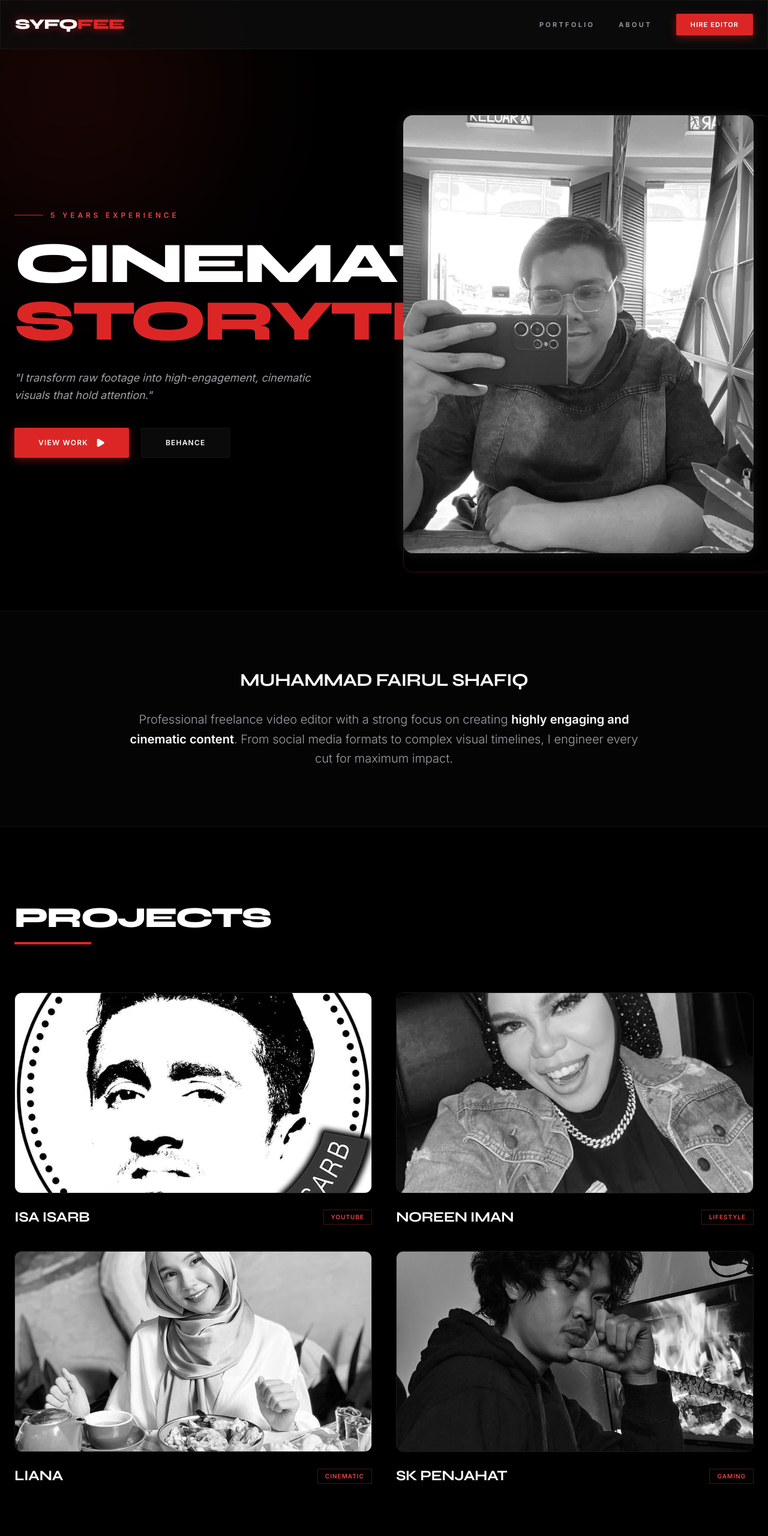
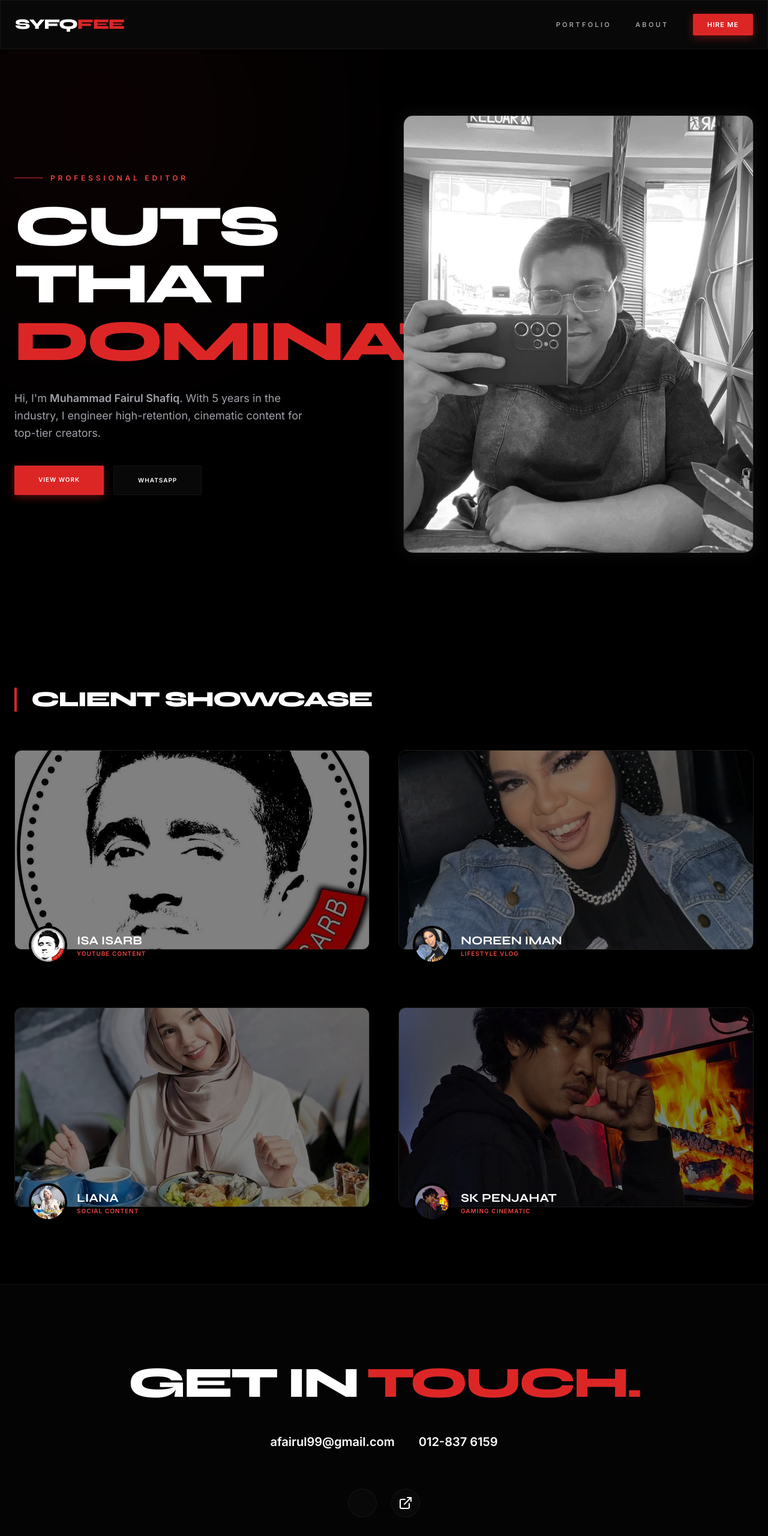
Before and after one commit to missieheart/fairul_portfolio, a plain HTML site: page index.html in a window 1280 px wide. Shown: the top 2560 px of the page at 60% size. Drawn offline with nearby package versions, Linux system fonts and the light colour scheme.

Commit message:
Refactor index.html for layout and content updates
Updated styles and structure for better layout and responsiveness. Changed text content and improved accessibility features.

```diff
--- a/index.html
+++ b/index.html
@@ -5,172 +5,150 @@
     <meta name="viewport" content="width=device-width, initial-scale=1.0">
     <title>SYFQFEE — Cinematic Video Editor</title>
 
-    <!-- Scripts -->
     <script src="https://cdn.tailwindcss.com"></script>
     <script defer src="https://unpkg.com/alpinejs@3.x.x/dist/cdn.min.js"></script>
     <script src="https://unpkg.com/lucide@latest"></script>
 
-    <!-- Professional Fonts -->
     <link href="https://fonts.googleapis.com/css2?family=Syne:wght@700;800&family=Inter:wght@300;400;600&display=swap" rel="stylesheet">
 
     <style>
-        body { font-family: 'Inter', sans-serif; background-color: #000000; color: #ffffff; }
+        body { font-family: 'Inter', sans-serif; background-color: #000; color: #fff; }
         .font-heading { font-family: 'Syne', sans-serif; }
-
-        .red-glow { box-shadow: 0 0 20px rgba(220, 38, 38, 0.3); }
-        .red-text-glow { text-shadow: 0 0 15px rgba(220, 38, 38, 0.5); }
-
-        .glass { background: rgba(15, 15, 15, 0.7); backdrop-filter: blur(10px); border: 1px solid rgba(255, 255, 255, 0.05); }
+        .red-glow { box-shadow: 0 0 30px rgba(220, 38, 38, 0.2); }
+        .glass { background: rgba(10, 10, 10, 0.8); backdrop-filter: blur(12px); border: 1px solid rgba(255, 255, 255, 0.05); }
 
         .btn-red {
             background: #dc2626;
             transition: all 0.3s ease;
             box-shadow: 0 4px 15px rgba(220, 38, 38, 0.4);
         }
-        .btn-red:hover { background: #ef4444; transform: translateY(-2px); box-shadow: 0 6px 20px rgba(220, 38, 38, 0.6); }
-
+        .btn-red:hover { background: #ef4444; transform: translateY(-2px); }
         [x-cloak] { display: none !important; }
     </style>
 </head>
-<body x-data="{ modalOpen: false, activeVideo: '' }">
+<body x-data="{ modalOpen: false, activeVideo: '', activeTitle: '' }">
 
     <!-- NAVIGATION -->
     <nav class="fixed w-full z-50 glass border-b border-white/5">
         <div class="max-w-7xl mx-auto px-6 h-20 flex items-center justify-between">
-            <div class="font-heading text-2xl font-extrabold tracking-tighter red-text-glow">
+            <div class="font-heading text-2xl font-extrabold tracking-tighter">
                 SYFQ<span class="text-red-600">FEE</span>
             </div>
-
             <div class="hidden md:flex items-center gap-10 text-[11px] font-bold uppercase tracking-[0.3em] text-zinc-400">
                 <a href="#work" class="hover:text-red-500 transition">Portfolio</a>
                 <a href="#about" class="hover:text-red-500 transition">About</a>
-                <a href="https://wa.me/60128376159" class="btn-red text-white px-6 py-2.5 rounded-sm tracking-widest">Hire Editor</a>
+                <a href="https://wa.me/60128376159" class="btn-red text-white px-6 py-2.5 rounded-sm tracking-widest">Hire Me</a>
             </div>
         </div>
     </nav>
 
     <!-- HERO SECTION -->
     <header class="relative pt-48 pb-24 overflow-hidden">
-        <!-- Background Red Ambient Glow -->
-        <div class="absolute top-[-10%] left-[-10%] w-[500px] h-[500px] bg-red-900/20 blur-[120px] rounded-full -z-10"></div>
+        <div class="absolute top-[-10%] left-[-10%] w-[600px] h-[600px] bg-red-900/10 blur-[150px] rounded-full -z-10"></div>
 
         <div class="max-w-7xl mx-auto px-6 grid lg:grid-cols-2 gap-16 items-center">
             <div>
                 <div class="flex items-center gap-3 mb-6">
                     <span class="h-[1px] w-12 bg-red-600"></span>
-                    <span class="text-red-500 font-bold text-xs uppercase tracking-[0.4em]">5 Years Experience</span>
+                    <span class="text-red-500 font-bold text-xs uppercase tracking-[0.4em]">Professional Editor</span>
                 </div>
-
-                <h1 class="font-heading text-6xl md:text-8xl font-extrabold leading-[0.9] mb-8 tracking-tighter">
-                    CINEMATIC <br> <span class="text-red-600">STORYTELLING.</span>
+                <h1 class="font-heading text-6xl md:text-8xl font-extrabold leading-[0.9] mb-8 tracking-tighter uppercase">
+                    Cuts that <br> <span class="text-red-600">Dominate.</span>
                 </h1>
-
-                <p class="text-zinc-400 text-lg mb-10 max-w-lg leading-relaxed italic">
-                    "I transform raw footage into high-engagement, cinematic visuals that hold attention."
+                <p class="text-zinc-400 text-lg mb-10 max-w-lg leading-relaxed">
+                    Hi, I'm <b>Muhammad Fairul Shafiq</b>. With 5 years in the industry, I engineer high-retention, cinematic content for top-tier creators.
                 </p>
-
-                <div class="flex flex-wrap gap-5">
-                    <a href="#work" class="btn-red px-10 py-4 rounded-sm font-bold uppercase text-xs tracking-widest flex items-center gap-3">
-                        View Work <i data-lucide="play" class="w-4 h-4 fill-current"></i>
-                    </a>
-                    <a href="https://www.behance.net/gallery/206585543/Activity-Timeline-Editting" target="_blank" class="glass px-10 py-4 rounded-sm font-bold uppercase text-xs tracking-widest hover:bg-white/5 transition">
-                        Behance
-                    </a>
+                <div class="flex gap-4">
+                    <a href="#work" class="btn-red px-10 py-4 rounded-sm font-bold uppercase text-[10px] tracking-widest">View Work</a>
+                    <a href="https://wa.me/60128376159" class="glass px-10 py-4 rounded-sm font-bold uppercase text-[10px] tracking-widest">WhatsApp</a>
                 </div>
             </div>
-
-            <!-- Profile Photo: fairul.jpeg -->
             <div class="relative">
-                <div class="absolute -inset-4 border border-red-600/30 rounded-2xl -z-10 translate-x-4 translate-y-4"></div>
-                <img src="fairul.jpeg" alt="Fairul Shafiq" class="rounded-2xl w-full aspect-[4/5] object-cover red-glow grayscale hover:grayscale-0 transition duration-700">
+                <img src="fairul.jpeg" class="rounded-2xl w-full aspect-[4/5] object-cover red-glow border border-white/10 grayscale hover:grayscale-0 transition duration-700">
             </div>
         </div>
     </header>
 
-    <!-- ABOUT SECTION -->
-    <section id="about" class="py-24 border-y border-white/5 bg-zinc-950/50">
-        <div class="max-w-4xl mx-auto px-6 text-center">
-            <h2 class="font-heading text-3xl mb-8 tracking-tight">MUHAMMAD FAIRUL SHAFIQ</h2>
-            <p class="text-zinc-400 text-xl leading-relaxed font-light">
-                Professional freelance video editor with a strong focus on creating
-                <span class="text-white font-semibold">highly engaging and cinematic content</span>.
-                From social media formats to complex visual timelines, I engineer every cut for maximum impact.
-            </p>
-        </div>
-    </section>
+    <!-- PROJECTS SECTION -->
+    <section id="work" class="py-32 max-w-7xl mx-auto px-6">
+        <h2 class="font-heading text-4xl font-extrabold mb-16 tracking-tighter uppercase border-l-4 border-red-600 pl-6">Client Showcase</h2>
 
-    <!-- PORTFOLIO GRID -->
-    <section id="work" class="py-32 max-w-7xl mx-auto px-6">
-        <div class="flex items-end justify-between mb-20">
-            <div>
-                <h2 class="font-heading text-5xl font-extrabold tracking-tighter mb-4 uppercase">Projects</h2>
-                <div class="w-32 h-1 bg-red-600"></div>
-            </div>
-        </div>
-
-        <div class="grid grid-cols-1 md:grid-cols-2 gap-10">
+        <div class="grid grid-cols-1 md:grid-cols-2 gap-12">
 
             <!-- ISA ISARB -->
-            <div class="group cursor-pointer" @click="modalOpen = true; activeVideo = 'https://www.youtube.com/embed/5HlR9A_N7Z8'">
-                <div class="relative overflow-hidden rounded-xl aspect-video mb-6 border border-white/10">
-                    <img src="isa.jpeg" class="w-full h-full object-cover group-hover:scale-110 transition duration-1000 grayscale group-hover:grayscale-0">
-                    <div class="absolute inset-0 bg-black/60 opacity-0 group-hover:opacity-100 transition-opacity flex items-center justify-center">
-                        <div class="w-20 h-20 bg-red-600 rounded-full flex items-center justify-center shadow-2xl">
-                            <i data-lucide="play" class="w-8 h-8 fill-white text-white"></i>
+            <div class="group relative" @click="modalOpen = true; activeVideo = 'https://www.youtube.com/embed/5HlR9A_N7Z8'; activeTitle = 'Isa Isarb'">
+                <div class="relative overflow-hidden rounded-xl aspect-video border border-white/10 cursor-pointer">
+                    <img src="isa.jpeg" class="w-full h-full object-cover group-hover:scale-110 transition duration-700 brightness-50 group-hover:brightness-75">
+                    <div class="absolute inset-0 flex items-center justify-center">
+                        <div class="w-16 h-16 bg-red-600 rounded-full flex items-center justify-center opacity-0 group-hover:opacity-100 transition duration-300 transform scale-75 group-hover:scale-100">
+                            <i data-lucide="play" class="fill-white text-white"></i>
                         </div>
                     </div>
                 </div>
-                <div class="flex justify-between items-center">
-                    <h3 class="font-heading text-2xl font-bold uppercase tracking-tight">Isa Isarb</h3>
-                    <span class="text-red-500 text-[10px] font-bold uppercase tracking-widest border border-red-500/30 px-3 py-1">YouTube</span>
+                <!-- Profile Pic overlay -->
+                <div class="absolute -bottom-6 left-6 flex items-center gap-4">
+                    <img src="isa.jpeg" class="w-16 h-16 rounded-full border-4 border-black object-cover shadow-xl">
+                    <div>
+                        <h3 class="font-heading text-xl font-bold uppercase">Isa Isarb</h3>
+                        <p class="text-red-500 text-[10px] font-bold tracking-widest uppercase">YouTube Content</p>
+                    </div>
                 </div>
             </div>
 
             <!-- NOREEN IMAN -->
-            <div class="group cursor-pointer" @click="modalOpen = true; activeVideo = 'https://www.youtube.com/embed/D_v-Mv-N2X0'">
-                <div class="relative overflow-hidden rounded-xl aspect-video mb-6 border border-white/10">
-                    <img src="noreen.png" class="w-full h-full object-cover group-hover:scale-110 transition duration-1000 grayscale group-hover:grayscale-0">
-                    <div class="absolute inset-0 bg-black/60 opacity-0 group-hover:opacity-100 transition-opacity flex items-center justify-center">
-                        <div class="w-20 h-20 bg-red-600 rounded-full flex items-center justify-center shadow-2xl">
-                            <i data-lucide="play" class="w-8 h-8 fill-white text-white"></i>
+            <div class="group relative" @click="modalOpen = true; activeVideo = 'https://www.youtube.com/embed/D_v-Mv-N2X0'; activeTitle = 'Noreen Iman'">
+                <div class="relative overflow-hidden rounded-xl aspect-video border border-white/10 cursor-pointer">
+                    <img src="noreen.png" class="w-full h-full object-cover group-hover:scale-110 transition duration-700 brightness-50 group-hover:brightness-75">
+                    <div class="absolute inset-0 flex items-center justify-center">
+                        <div class="w-16 h-16 bg-red-600 rounded-full flex items-center justify-center opacity-0 group-hover:opacity-100 transition duration-300 transform scale-75 group-hover:scale-100">
+                            <i data-lucide="play" class="fill-white text-white"></i>
                         </div>
                     </div>
                 </div>
-                <div class="flex justify-between items-center">
-                    <h3 class="font-heading text-2xl font-bold uppercase tracking-tight">Noreen Iman</h3>
-                    <span class="text-red-500 text-[10px] font-bold uppercase tracking-widest border border-red-500/30 px-3 py-1">Lifestyle</span>
+                <div class="absolute -bottom-6 left-6 flex items-center gap-4">
+                    <img src="noreen.png" class="w-16 h-16 rounded-full border-4 border-black object-cover shadow-xl">
+                    <div>
+                        <h3 class="font-heading text-xl font-bold uppercase">Noreen Iman</h3>
+                        <p class="text-red-500 text-[10px] font-bold tracking-widest uppercase">Lifestyle Vlog</p>
+                    </div>
                 </div>
             </div>
 
-            <!-- LIANA -->
-            <div class="group cursor-pointer" @click="modalOpen = true; activeVideo = 'https://www.youtube.com/embed/xS5E-xR7M4M'">
-                <div class="relative overflow-hidden rounded-xl aspect-video mb-6 border border-white/10">
-                    <img src="liana.jpeg" class="w-full h-full object-cover group-hover:scale-110 transition duration-1000 grayscale group-hover:grayscale-0">
-                    <div class="absolute inset-0 bg-black/60 opacity-0 group-hover:opacity-100 transition-opacity flex items-center justify-center">
-                        <div class="w-20 h-20 bg-red-600 rounded-full flex items-center justify-center shadow-2xl">
-                            <i data-lucide="play" class="w-8 h-8 fill-white text-white"></i>
+            <!-- LIANA (Added Padding for spacing) -->
+            <div class="group relative mt-12" @click="modalOpen = true; activeVideo = 'https://www.youtube.com/embed/xS5E-xR7M4M'; activeTitle = 'Liana'">
+                <div class="relative overflow-hidden rounded-xl aspect-video border border-white/10 cursor-pointer">
+                    <img src="liana.jpeg" class="w-full h-full object-cover group-hover:scale-110 transition duration-700 brightness-50 group-hover:brightness-75">
+                    <div class="absolute inset-0 flex items-center justify-center">
+                        <div class="w-16 h-16 bg-red-600 rounded-full flex items-center justify-center opacity-0 group-hover:opacity-100 transition duration-300 transform scale-75 group-hover:scale-100">
+                            <i data-lucide="play" class="fill-white text-white"></i>
                         </div>
                     </div>
                 </div>
-                <div class="flex justify-between items-center">
-                    <h3 class="font-heading text-2xl font-bold uppercase tracking-tight">Liana</h3>
-                    <span class="text-red-500 text-[10px] font-bold uppercase tracking-widest border border-red-500/30 px-3 py-1">Cinematic</span>
+                <div class="absolute -bottom-6 left-6 flex items-center gap-4">
+                    <img src="liana.jpeg" class="w-16 h-16 rounded-full border-4 border-black object-cover shadow-xl">
+                    <div>
+                        <h3 class="font-heading text-xl font-bold uppercase">Liana</h3>
+                        <p class="text-red-500 text-[10px] font-bold tracking-widest uppercase">Social Content</p>
+                    </div>
                 </div>
             </div>
 
             <!-- SK PENJAHAT -->
-            <div class="group cursor-pointer" @click="modalOpen = true; activeVideo = 'https://www.youtube.com/embed/R9E-W7vD8hM'">
-                <div class="relative overflow-hidden rounded-xl aspect-video mb-6 border border-white/10">
-                    <img src="sk_penjahat.jpeg" class="w-full h-full object-cover group-hover:scale-110 transition duration-1000 grayscale group-hover:grayscale-0">
-                    <div class="absolute inset-0 bg-black/60 opacity-0 group-hover:opacity-100 transition-opacity flex items-center justify-center">
-                        <div class="w-20 h-20 bg-red-600 rounded-full flex items-center justify-center shadow-2xl">
-                            <i data-lucide="play" class="w-8 h-8 fill-white text-white"></i>
+            <div class="group relative mt-12" @click="modalOpen = true; activeVideo = 'https://www.youtube.com/embed/R9E-W7vD8hM'; activeTitle = 'SK Penjahat'">
+                <div class="relative overflow-hidden rounded-xl aspect-video border border-white/10 cursor-pointer">
+                    <img src="sk_penjahat.jpeg" class="w-full h-full object-cover group-hover:scale-110 transition duration-700 brightness-50 group-hover:brightness-75">
+                    <div class="absolute inset-0 flex items-center justify-center">
+                        <div class="w-16 h-16 bg-red-600 rounded-full flex items-center justify-center opacity-0 group-hover:opacity-100 transition duration-300 transform scale-75 group-hover:scale-100">
+                            <i data-lucide="play" class="fill-white text-white"></i>
                         </div>
                     </div>
                 </div>
-                <div class="flex justify-between items-center">
-                    <h3 class="font-heading text-2xl font-bold uppercase tracking-tight">SK Penjahat</h3>
-                    <span class="text-red-500 text-[10px] font-bold uppercase tracking-widest border border-red-500/30 px-3 py-1">Gaming</span>
+                <div class="absolute -bottom-6 left-6 flex items-center gap-4">
+                    <img src="sk_penjahat.jpeg" class="w-16 h-16 rounded-full border-4 border-black object-cover shadow-xl">
+                    <div>
+                        <h3 class="font-heading text-xl font-bold uppercase">SK Penjahat</h3>
+                        <p class="text-red-500 text-[10px] font-bold tracking-widest uppercase">Gaming Cinematic</p>
+                    </div>
                 </div>
             </div>
 
@@ -180,48 +158,32 @@
     <!-- VIDEO MODAL -->
     <div x-show="modalOpen" x-cloak class="fixed inset-0 z-[100] flex items-center justify-center p-4 bg-black/95" x-transition>
         <div class="relative w-full max-w-5xl aspect-video glass rounded-xl overflow-hidden red-glow" @click.outside="modalOpen = false; activeVideo = ''">
-            <button @click="modalOpen = false; activeVideo = ''" class="absolute top-6 right-6 z-10 bg-black/50 p-2 rounded-full hover:bg-red-600 transition">
-                <i data-lucide="x"></i>
-            </button>
-            <iframe class="w-full h-full" :src="activeVideo" frameborder="0" allow="autoplay; encrypted-media" allowfullscreen></iframe>
+            <div class="absolute top-0 left-0 w-full p-4 glass border-none flex justify-between items-center z-10">
+                <span class="font-heading uppercase tracking-widest text-xs" x-text="activeTitle"></span>
+                <button @click="modalOpen = false; activeVideo = ''" class="hover:text-red-500 transition">
+                    <i data-lucide="x"></i>
+                </button>
+            </div>
+            <iframe class="w-full h-full pt-12" :src="activeVideo" frameborder="0" allow="autoplay; encrypted-media" allowfullscreen></iframe>
         </div>
     </div>
 
     <!-- CONTACT SECTION -->
-    <section class="py-32 bg-gradient-to-t from-red-950/20 to-transparent">
-        <div class="max-w-7xl mx-auto px-6 grid md:grid-cols-2 gap-16 items-center">
-            <div>
-                <h2 class="font-heading text-5xl md:text-7xl font-extrabold mb-8 tracking-tighter uppercase">Let's <br><span class="text-red-600">Collaborate.</span></h2>
-                <div class="space-y-6">
-                    <a href="mailto:afairul99@gmail.com" class="flex items-center gap-4 text-xl hover:text-red-500 transition">
-                        <i data-lucide="mail" class="text-red-600"></i> afairul99@gmail.com
-                    </a>
-                    <a href="tel:0128376159" class="flex items-center gap-4 text-xl hover:text-red-500 transition">
-                        <i data-lucide="phone" class="text-red-600"></i> 012-837 6159
-                    </a>
-                </div>
+    <footer class="py-32 border-t border-white/5 bg-zinc-950/50">
+        <div class="max-w-7xl mx-auto px-6 text-center">
+            <h2 class="font-heading text-5xl md:text-7xl font-extrabold mb-12 tracking-tighter uppercase">Get In <span class="text-red-600">Touch.</span></h2>
+            <div class="flex flex-col md:flex-row justify-center gap-10 mb-16">
+                <a href="mailto:afairul99@gmail.com" class="text-xl font-semibold hover:text-red-500 transition">afairul99@gmail.com</a>
+                <a href="tel:0128376159" class="text-xl font-semibold hover:text-red-500 transition">012-837 6159</a>
             </div>
-
-            <div class="glass p-10 rounded-2xl border-red-600/20">
-                <h3 class="font-heading text-xl mb-6 uppercase tracking-widest">Social Feed</h3>
-                <div class="flex gap-6">
-                    <a href="https://www.instagram.com/syfq.fee" target="_blank" class="w-14 h-14 glass rounded-full flex items-center justify-center hover:bg-red-600 transition group">
-                        <i data-lucide="instagram" class="group-hover:scale-110 transition"></i>
-                    </a>
-                    <a href="https://www.threads.net/@feedstudi0" target="_blank" class="w-14 h-14 glass rounded-full flex items-center justify-center hover:bg-red-600 transition group">
-                        <i data-lucide="at-sign" class="group-hover:scale-110 transition"></i>
-                    </a>
-                </div>
+            <div class="flex justify-center gap-6">
+                <a href="https://www.instagram.com/syfq.fee" class="w-12 h-12 glass rounded-full flex items-center justify-center hover:bg-red-600 transition"><i data-lucide="instagram"></i></a>
+                <a href="https://www.behance.net/gallery/206585543/Activity-Timeline-Editting" class="w-12 h-12 glass rounded-full flex items-center justify-center hover:bg-red-600 transition"><i data-lucide="external-link"></i></a>
             </div>
+            <p class="mt-20 text-zinc-700 text-[10px] tracking-[0.5em] uppercase">© 2025 SYFQFEE STUDIO</p>
         </div>
-    </section>
-
-    <footer class="py-12 border-t border-white/5 text-center text-zinc-600 text-[10px] tracking-[0.4em] uppercase">
-        © 2025 SYFQFEE • Engineered for Engagement
     </footer>
 
-    <script>
-        lucide.createIcons();
-    </script>
+    <script>lucide.createIcons();</script>
 </body>
 </html>
```
